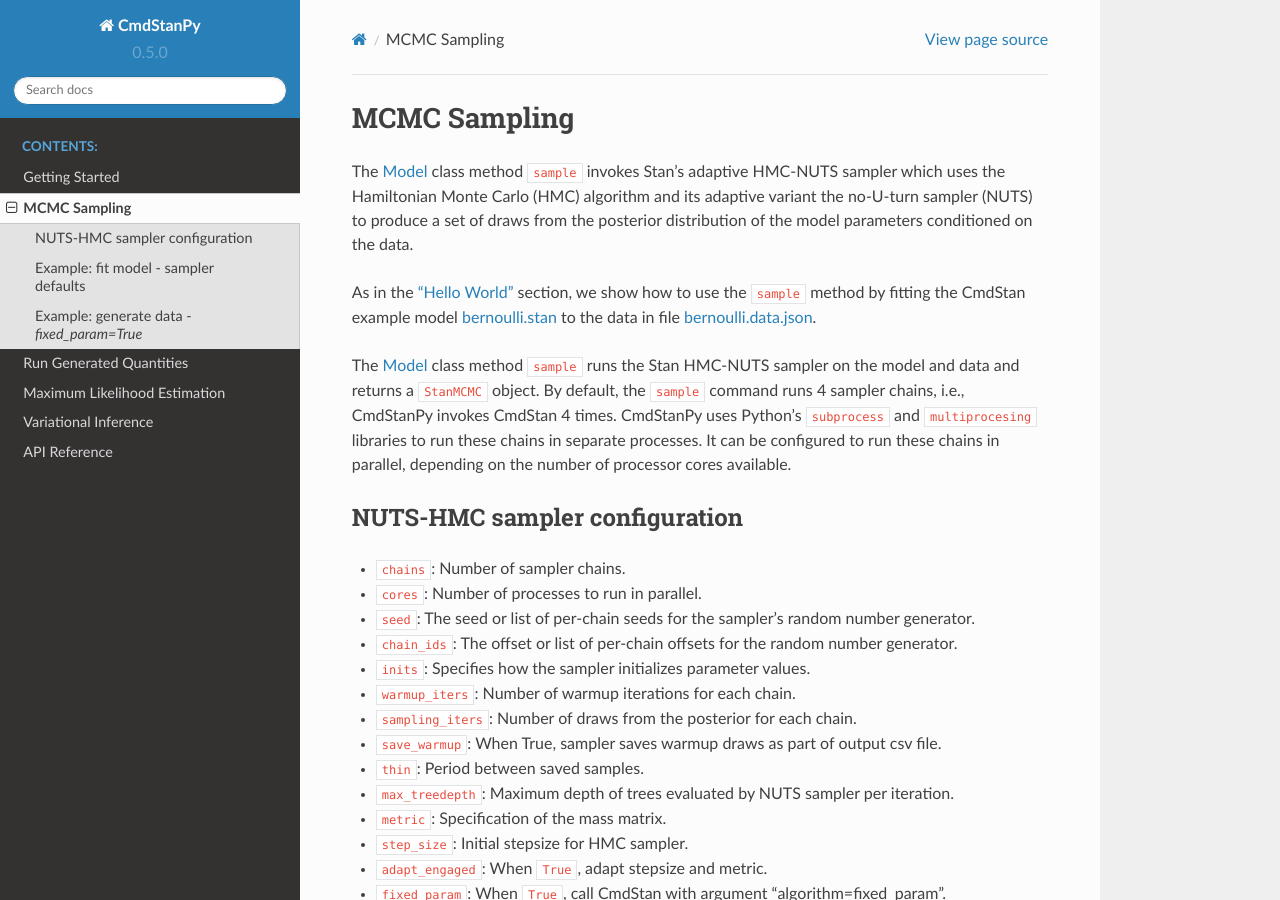
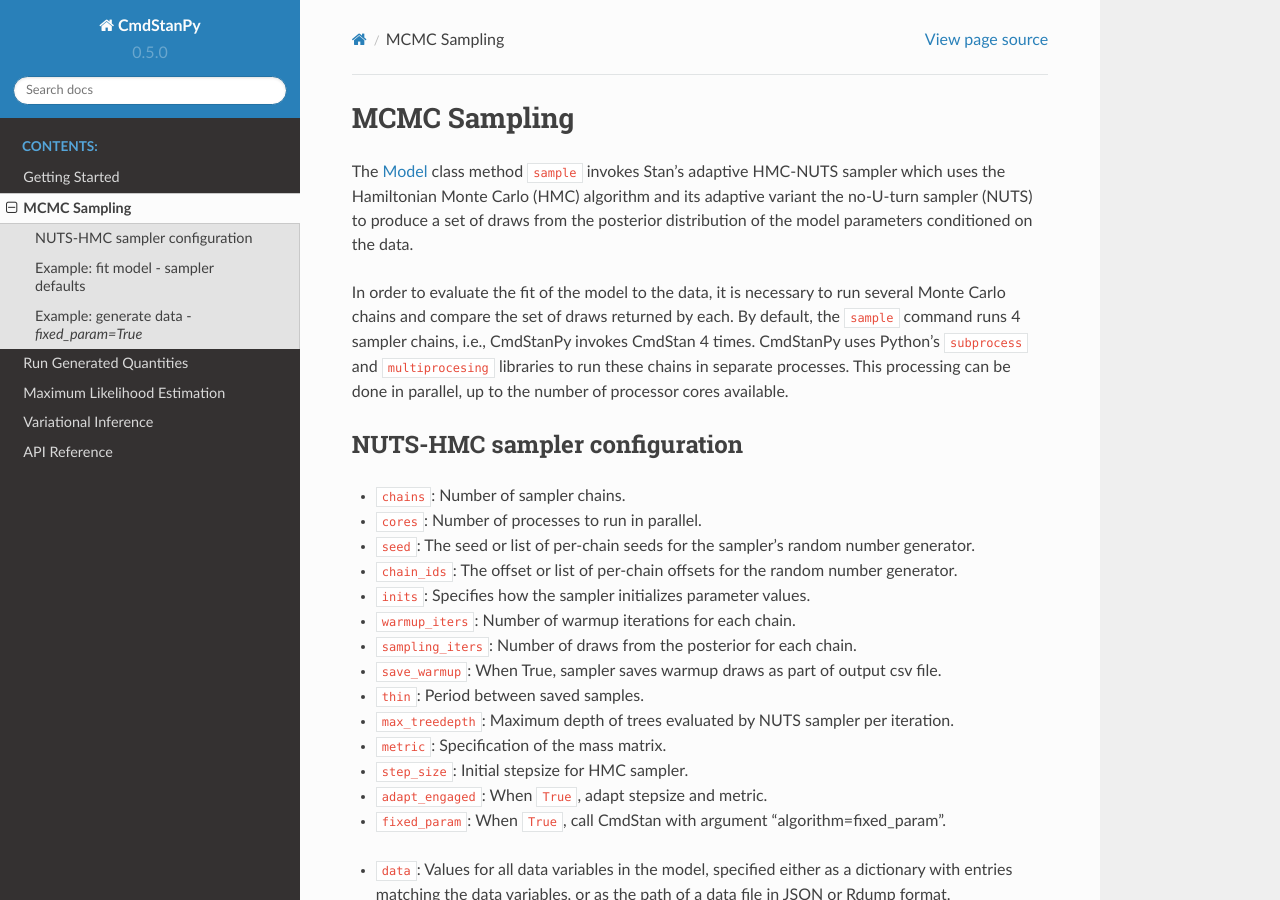
Before and after one commit to stan-dev/cmdstanpy, a Sphinx documentation site: the page built from docs/sample.rst, in a window 1280 px wide and 900 px high. Built offline with Sphinx 7.4.7 and the Read the Docs theme 2.0.0, drawn with Linux system fonts in a browser that asks for light colours; formulas are drawn with MathJax 3.

Commit message:
basic notebooks for all 4 methods completed

```diff
--- a/docs/advi.rst
+++ b/docs/advi.rst
@@ -70,7 +70,7 @@
 
 - ``save_csvfiles()``
 
-In the following example, we run the ADVI algorithm specifying only the requisite input data:
+In the following example, we instantiate a model and run variational inference using the default CmdStan settings:
 
 .. code:: ipython3
 
--- a/docs/generate_quantities.rst
+++ b/docs/generate_quantities.rst
@@ -93,9 +93,6 @@
     bern_fit = bernoulli_model.sample(data=bern_data)
 
 
-
-
-
 .. code:: ipython3
 
     bernoulli_ppc_model = Model(stan_file='bernoulli_ppc.stan')
--- a/docs/optimize.rst
+++ b/docs/optimize.rst
@@ -39,7 +39,7 @@
 - ``optimized_params_np``
 - ``optimized_params_pd``
 
-In the following example, we run the ADVI algorithm specifying only the input data:
+In the following example, we instantiate a model and do optimization using the default CmdStan settings:
 
 .. code:: ipython3
 
--- a/docs/sample.rst
+++ b/docs/sample.rst
@@ -6,18 +6,13 @@
 and its adaptive variant the no-U-turn sampler (NUTS) to produce a set of
 draws from the posterior distribution of the model parameters conditioned on the data.
 
-
-As in the :ref:`hello_world` section, we show how to use the ``sample`` method
-by fitting the CmdStan example model
-`bernoulli.stan <https://github.com/stan-dev/cmdstanpy/blob/master/test/data/bernoulli.stan>`__
-to the data in file
-`bernoulli.data.json <https://github.com/stan-dev/cmdstanpy/blob/master/test/data/bernoulli.data.json>`__.
-
-The :ref:`class_model` class method  ``sample`` runs the Stan HMC-NUTS sampler on the model and data
-and returns a ``StanMCMC`` object.
-By default, the ``sample`` command runs 4 sampler chains, i.e., CmdStanPy invokes CmdStan 4 times.
-CmdStanPy uses Python's ``subprocess`` and ``multiprocesing`` libraries to run these chains in separate
-processes. It can be configured to run these chains in parallel, depending on the number of
+In order to evaluate the fit of the model to the data, it is necessary to run
+several Monte Carlo chains and compare the set of draws returned by each.
+By default, the ``sample`` command runs 4 sampler chains, i.e.,
+CmdStanPy invokes CmdStan 4 times.
+CmdStanPy uses Python's ``subprocess`` and ``multiprocesing`` libraries
+to run these chains in separate processes.
+This processing can be done in parallel, up to the number of
 processor cores available.
 
 NUTS-HMC sampler configuration
```
Also changed, not shown: docs/notebooks/MCMC Sampling.ipynb, docs/notebooks/Maximum Likelihood Estimation.ipynb.
